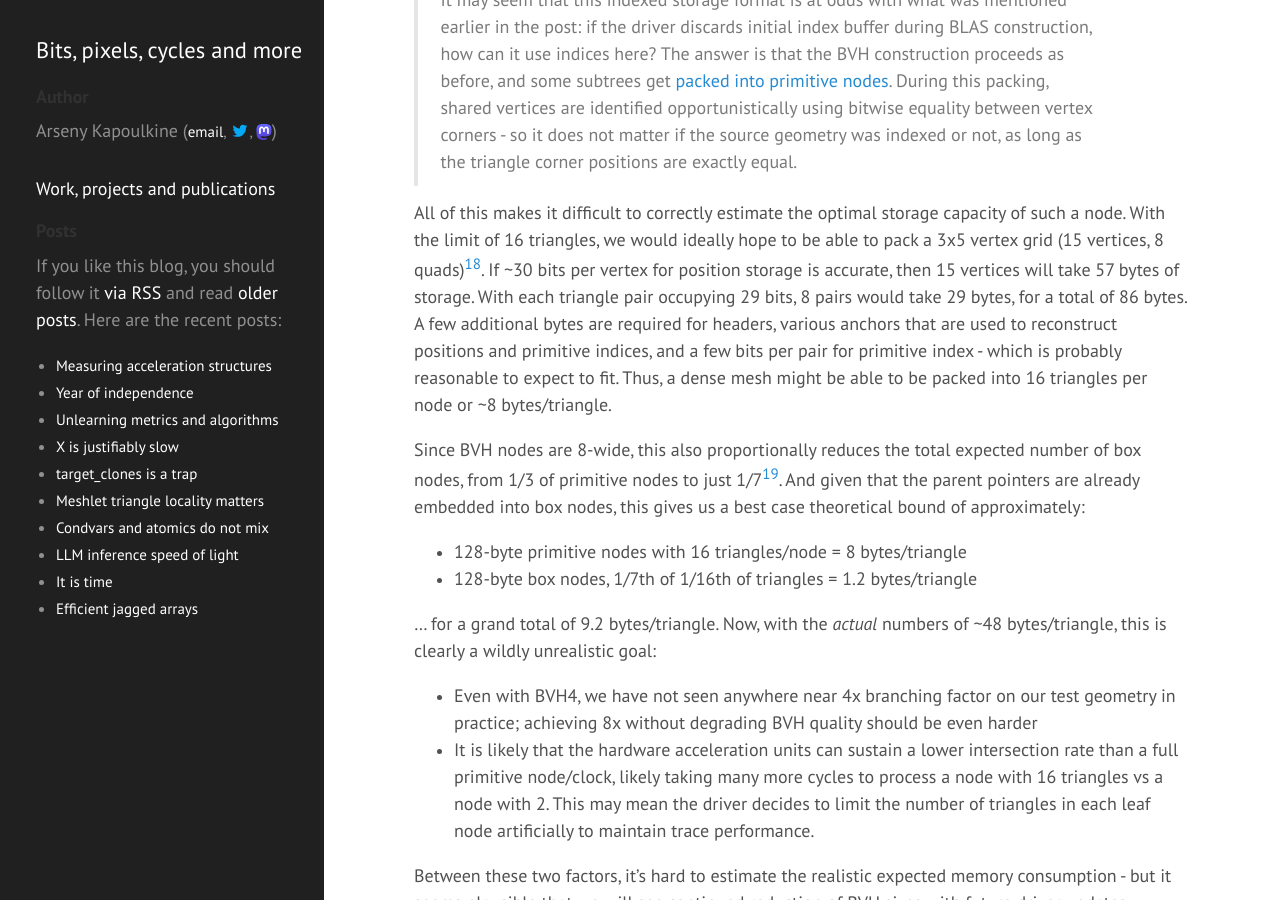
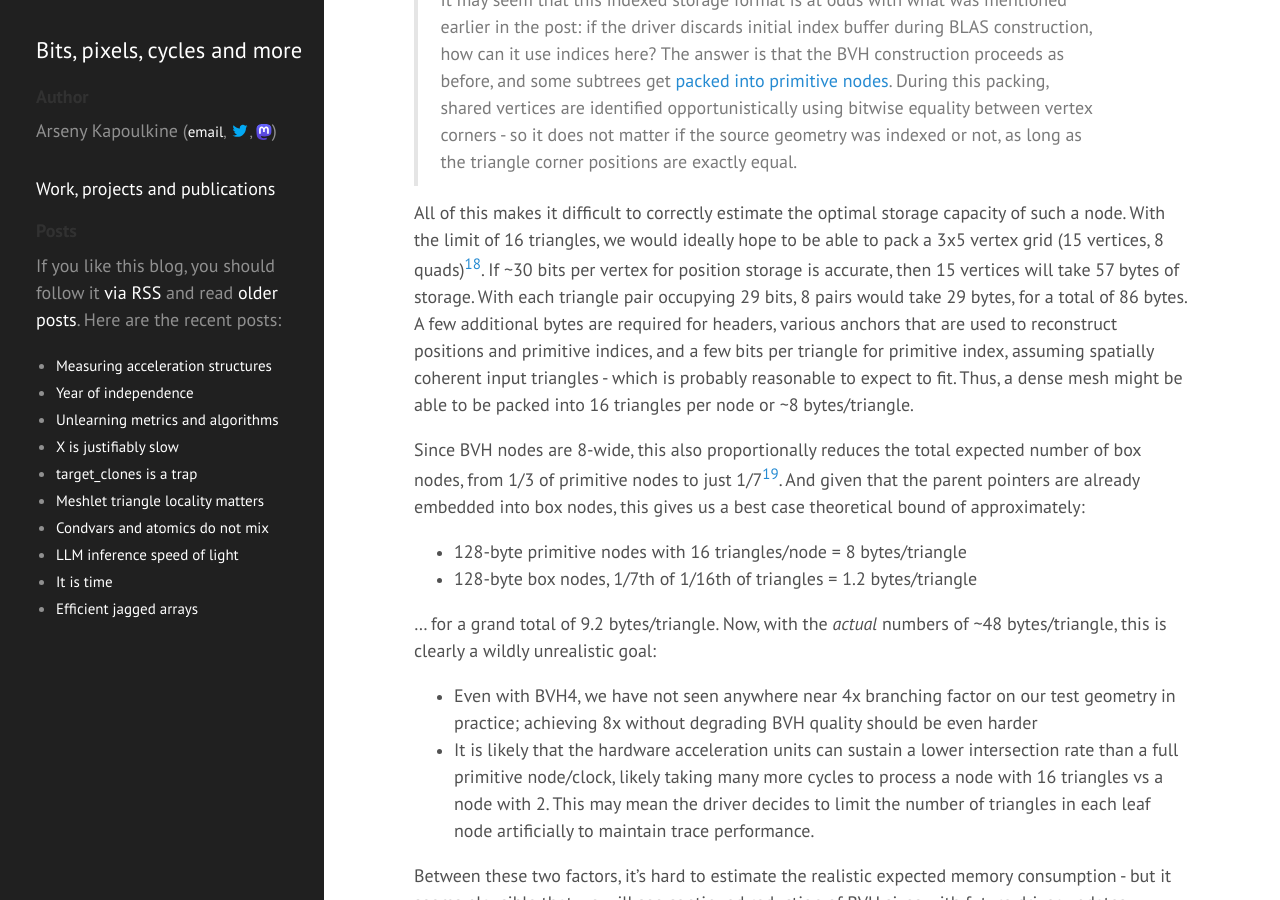
Before and after one commit to zeux/zeux.github.io, a Jekyll site: the page built from _posts/2025-03-31-measuring-acceleration-structures.md, in a window 1280 px wide and 900 px high, scrolled down 9629 px. Built offline with Jekyll 4.4.1, drawn with Linux system fonts in a browser that asks for light colours.

Commit message:
Note spatial coherency for primids

```diff
--- a/_posts/2025-03-31-measuring-acceleration-structures.md
+++ b/_posts/2025-03-31-measuring-acceleration-structures.md
@@ -213,7 +213,7 @@ The triangle pair indices are encoded using 4-bit per index, with a few other bi
 
 > It may seem that this indexed storage format is at odds with what was mentioned earlier in the post: if the driver discards initial index buffer during BLAS construction, how can it use indices here? The answer is that the BVH construction proceeds as before, and some subtrees get [packed into primitive nodes](https://github.com/GPUOpen-Drivers/gpurt/blob/f734985ebc31f471c376ed0cb217f43bdd40ee17/src/shaders/EncodeHwBvh3_1.hlsl). During this packing, shared vertices are identified opportunistically using bitwise equality between vertex corners - so it does not matter if the source geometry was indexed or not, as long as the triangle corner positions are exactly equal.
 
-All of this makes it difficult to correctly estimate the optimal storage capacity of such a node. With the limit of 16 triangles, we would ideally hope to be able to pack a 3x5 vertex grid (15 vertices, 8 quads)[^16]. If ~30 bits per vertex for position storage is accurate, then 15 vertices will take 57 bytes of storage. With each triangle pair occupying 29 bits, 8 pairs would take 29 bytes, for a total of 86 bytes. A few additional bytes are required for headers, various anchors that are used to reconstruct positions and primitive indices, and a few bits per pair for primitive index - which is probably reasonable to expect to fit. Thus, a dense mesh might be able to be packed into 16 triangles per node or ~8 bytes/triangle.
+All of this makes it difficult to correctly estimate the optimal storage capacity of such a node. With the limit of 16 triangles, we would ideally hope to be able to pack a 3x5 vertex grid (15 vertices, 8 quads)[^16]. If ~30 bits per vertex for position storage is accurate, then 15 vertices will take 57 bytes of storage. With each triangle pair occupying 29 bits, 8 pairs would take 29 bytes, for a total of 86 bytes. A few additional bytes are required for headers, various anchors that are used to reconstruct positions and primitive indices, and a few bits per triangle for primitive index, assuming spatially coherent input triangles - which is probably reasonable to expect to fit. Thus, a dense mesh might be able to be packed into 16 triangles per node or ~8 bytes/triangle.
 
 Since BVH nodes are 8-wide, this also proportionally reduces the total expected number of box nodes, from 1/3 of primitive nodes to just 1/7[^17]. And given that the parent pointers are already embedded into box nodes, this gives us a best case theoretical bound of approximately:
 
```
